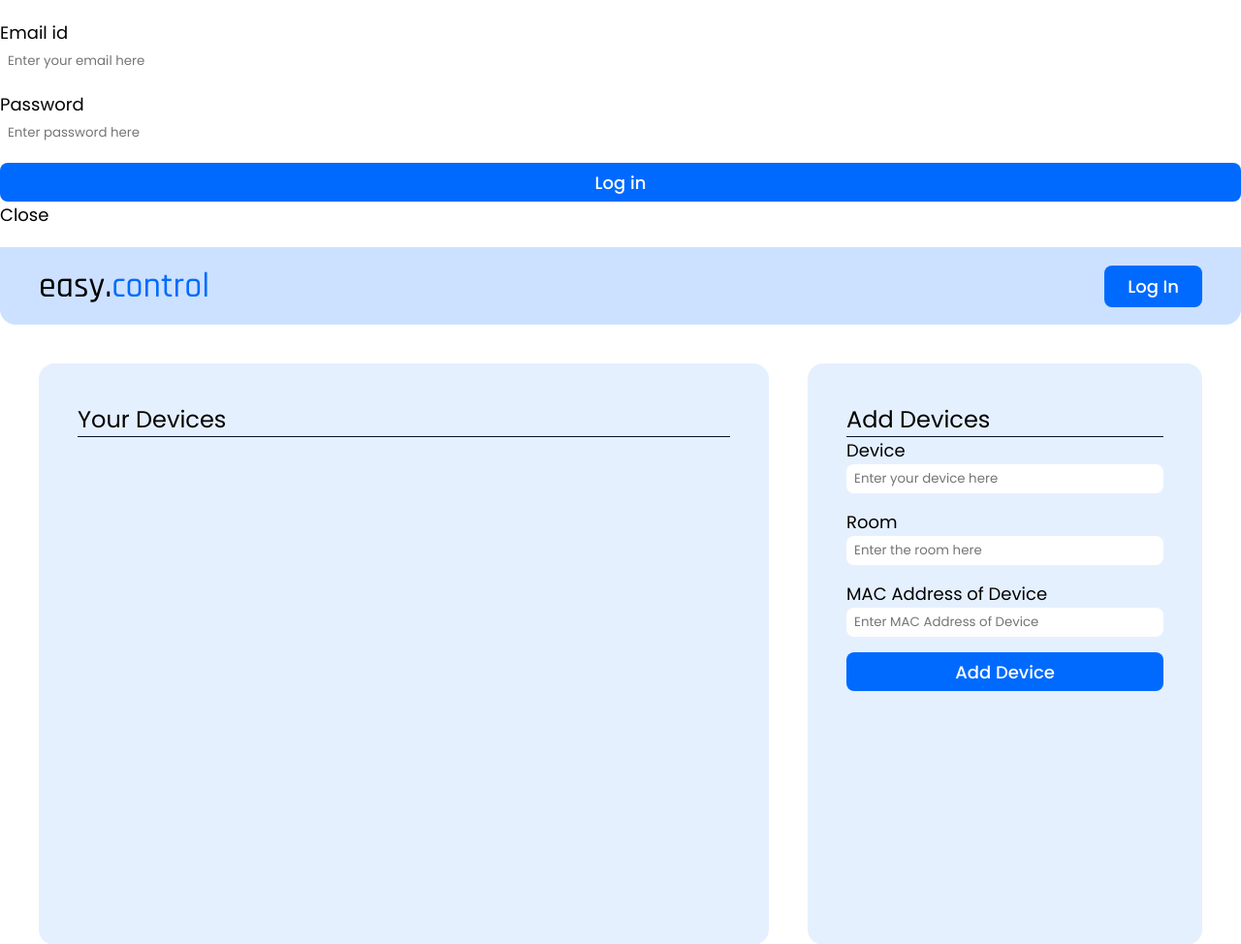
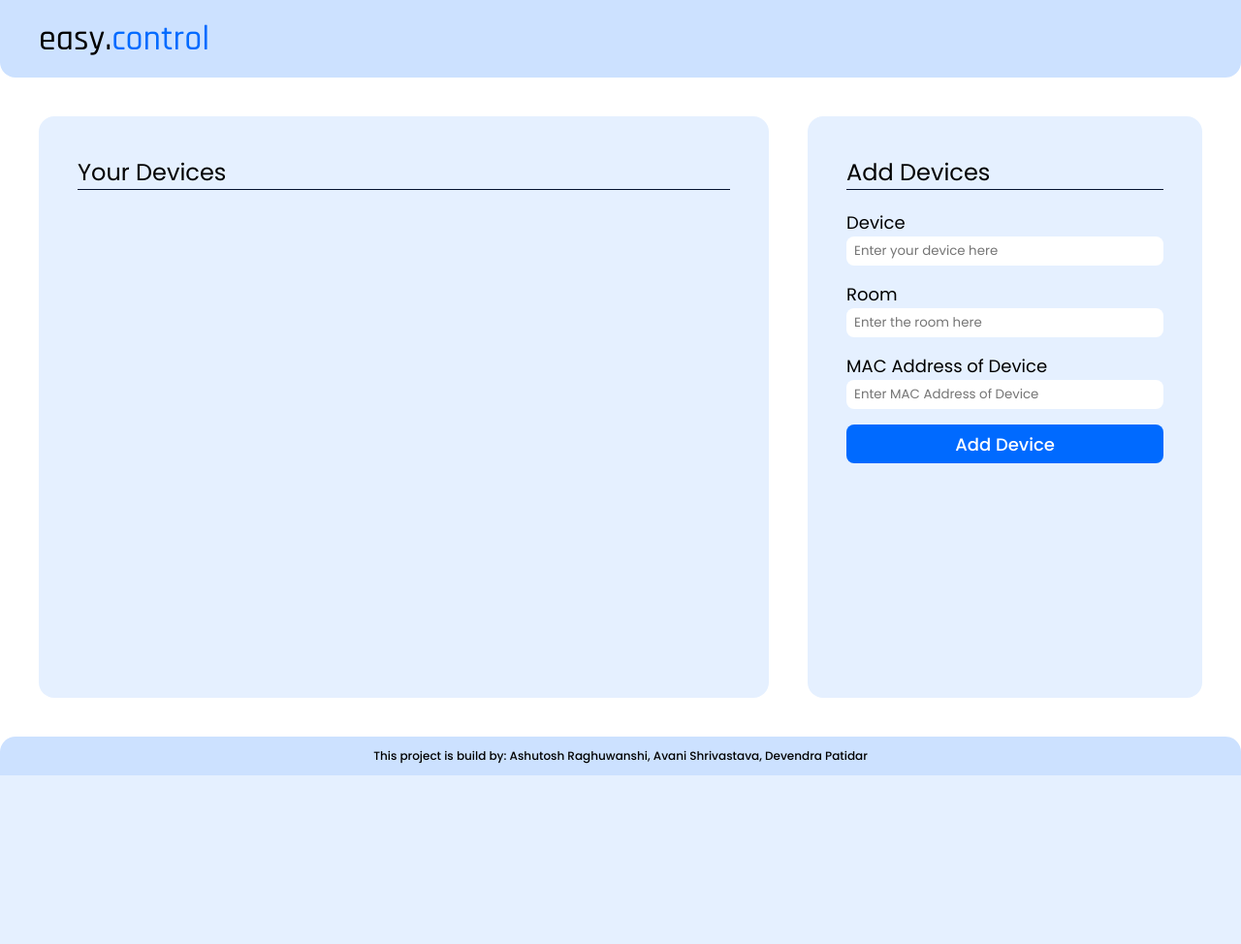
Before and after one commit to ulpa11/Rashail-Tech-Lab-Testing, a Django app: page / in a window 1280 px wide. Shown: the top 974 px of the page at 97% size. After the commit the page ends 800 px from the top, so only its background shows below. Run offline with Django 3.2, Linux system fonts and the light colour scheme; data that the repository does not hold is empty.

Commit message:
Update index.html

```diff
--- a/templates/index.html
+++ b/templates/index.html
@@ -13,26 +13,11 @@
 </head>
 
 <body>
-    <div class="overlay">
 
-        <form class="login-form" action="">
-            <label>Email id</label>
-            <br>
-            <input id="email" type="email" placeholder="Enter your email here">
-
-            <label>Password</label>
-            <br>
-            <input id="password" type="password" placeholder="Enter password here">
-
-            <button class="login">Log in</button>
-
-            <p class="close-btn">Close</p>
-
-    </div>
     <header>
         <div class="container">
             <div class="logo">easy.<span class="accent">control</span></div>
-            <div class="login-btn">log in</div>
+
         </div>
     </header>
     <main>
@@ -166,16 +151,7 @@
 
 // login form
 
-const loginBtn = document.querySelector('.login-btn')
-const overlay = document.querySelector('.overlay')
-loginBtn.addEventListener('click', function() {
-    overlay.style.display = "flex"
-})
 
-const closeBtn = document.querySelector('.close-btn')
-closeBtn.addEventListener('click', function() {
-    overlay.style.display = "none"
-})
     </script>
 </body>
 
```
